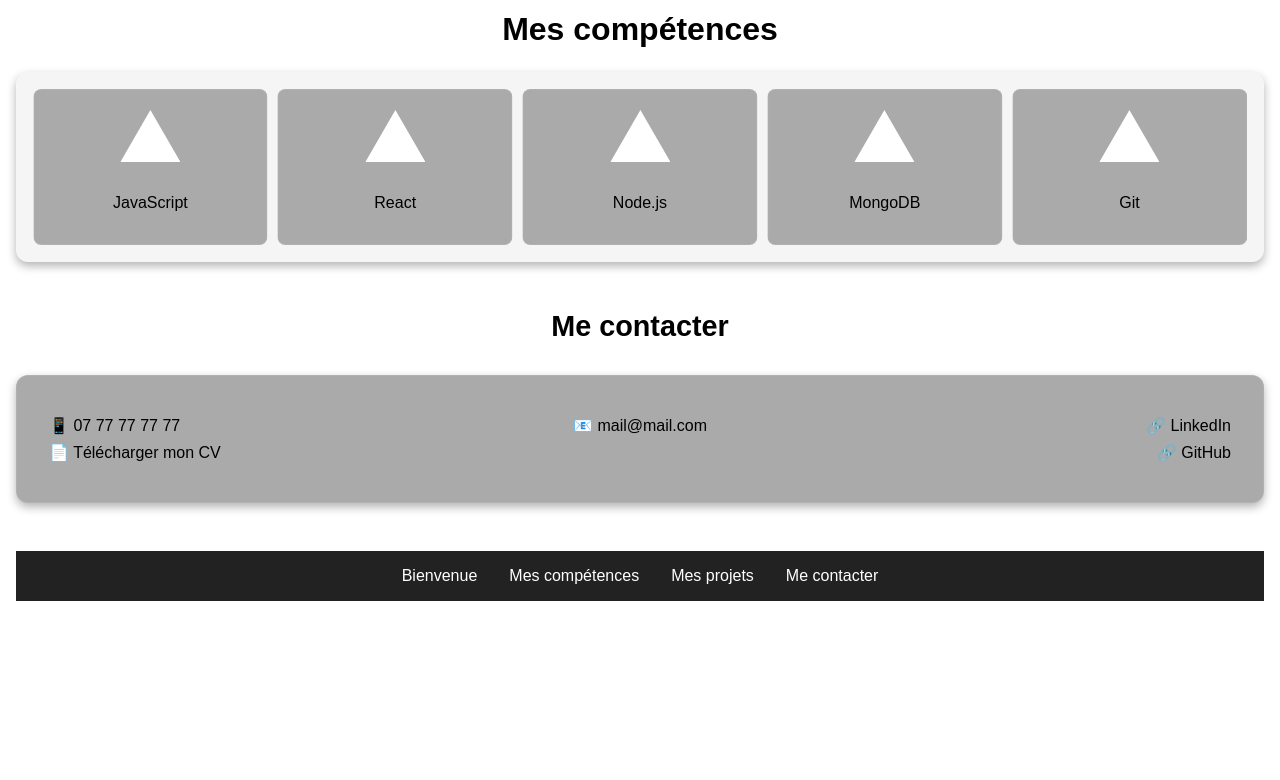
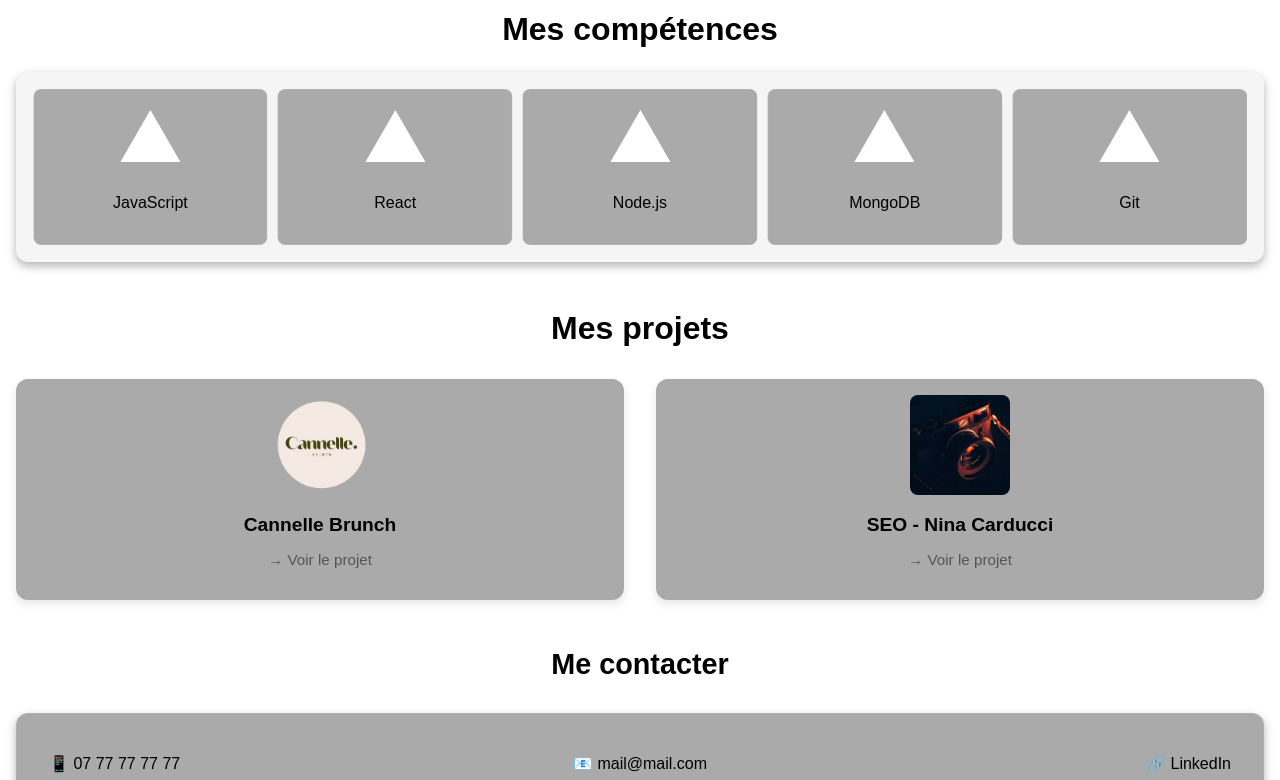
Before and after one commit to solzarr/Portfolio-developer_MERN, a Next.js app: page / in a window 1280 px wide. Shown: the part 396-1176 px from the top of the page. Before the commit the page ends 997 px from the top, so only its background shows below. Built offline with nearby package versions, Linux system fonts and the light colour scheme.

Commit message:
ajout des projets

```diff
--- a/app/page.tsx
+++ b/app/page.tsx
@@ -1,12 +1,14 @@
 import ContactSection from "@/components/ContactSection";
 import Hero from "@/components/Hero";
 import SkillsCarousel from "@/components/SkillsCarousel";
+import ProjectGrid from "@/components/ProjectGrid";
 
 export default function Home() {
   return (
     <>
       <Hero />
       <SkillsCarousel />
+      <ProjectGrid />
       <ContactSection />
     </>
   );
--- a/components/Header.tsx
+++ b/components/Header.tsx
@@ -1,26 +1,30 @@
 "use client";
 
 import Link from "next/link";
-import { useState, useEffect } from "react";
+import { useEffect, useState } from "react";
 import ThemeToggle from "./ThemeToggle";
 import Image from "next/image";
+import i18n from "@/lib/i18n";
 import "@/styles/layout.scss";
-import i18n from "@/lib/i18n";
 
 export default function Header() {
-  const [language, setLanguage] = useState<"fr" | "en">("fr");
+  const [language, setLanguage] = useState<"fr" | "en">(i18n.language as "fr" | "en");
 
+  // Écoute les changements de langue (utile si changée ailleurs)
   useEffect(() => {
-    const storedLang = localStorage.getItem("lang") as "fr" | "en" | null;
-    const initialLang = storedLang || "fr";
-    setLanguage(initialLang);
-    i18n.changeLanguage(initialLang); // synchronise i18n au chargement
+    const syncLang = () => {
+      const currentLang = i18n.language as "fr" | "en";
+      setLanguage(currentLang);
+    };
+    i18n.on("languageChanged", syncLang);
+    return () => {
+      i18n.off("languageChanged", syncLang);
+    };
   }, []);
 
   const handleLanguageChange = (lang: "fr" | "en") => {
-    setLanguage(lang);
+    i18n.changeLanguage(lang);
     localStorage.setItem("lang", lang);
-    i18n.changeLanguage(lang); // applique le changement de langue immédiatement
   };
 
   return (
@@ -46,6 +50,7 @@ export default function Header() {
 
         <div className="header__actions">
           <ThemeToggle />
+
           <div className="lang-switch toggle-group">
             <button
               onClick={() => handleLanguageChange("fr")}
@@ -63,6 +68,5 @@ export default function Header() {
         </div>
       </div>
     </header>
-
   );
 }
--- a/components/ProjectCard.tsx
+++ b/components/ProjectCard.tsx
@@ -0,0 +1,36 @@
+"use client";
+import { useTranslation } from "react-i18next";
+import Image from "next/image";
+import Link from "next/link";
+
+type ProjectCardProps = {
+  title: string;
+  link: string;
+  image: string;
+};
+
+export default function ProjectCard({ title, link, image }: ProjectCardProps) {
+    const { t } = useTranslation("common");
+  return (
+    <Link
+      href={link}
+      target="_blank"
+      rel="noopener noreferrer"
+      className="project-card"
+    >
+      <div className="project-card__image">
+        <Image
+          src={image}
+          alt={`Aperçu de ${title}`}
+          width={100}
+          height={100}
+          loading="lazy"
+        />
+      </div>
+      <div className="project-card__content">
+        <h3>{title}</h3>
+        <p>→ {t("seeProject")}</p>
+      </div>
+    </Link>
+  );
+}
--- a/components/ProjectGrid.tsx
+++ b/components/ProjectGrid.tsx
@@ -0,0 +1,25 @@
+"use client";
+import { useTranslation } from "react-i18next";
+
+import ProjectCard from "./ProjectCard";
+
+export default function ProjectGrid() {
+    const { t } = useTranslation("common");
+  return (
+    <section id="projects" className="project-grid">
+      <h2 className="project-grid__title">{t("projectsTitle")}</h2>
+      <div className="project-grid__wrapper">
+        <ProjectCard
+          title="Cannelle Brunch"
+          link="https://www.instagram.com/cannelle.brunch/"
+          image="/images/projects/cannelle_logo.webp"
+        />
+        <ProjectCard
+          title="SEO - Nina Carducci"
+          link="https://johan11683.github.io/Projet-4/"
+          image="/images/projects/camera.webp"
+        />
+      </div>
+    </section>
+  );
+}
--- a/public/locales/en/common.json
+++ b/public/locales/en/common.json
@@ -10,5 +10,7 @@
     "contact": "Contact me"
   },
   "contactTitle": "Contact me",
-  "dlmoncv": "Download my Resume"
+  "dlmoncv": "Download my Resume",
+  "projectsTitle": "My projects",
+  "seeProject": "See project"
 }
--- a/public/locales/fr/common.json
+++ b/public/locales/fr/common.json
@@ -10,5 +10,7 @@
     "contact": "Me contacter"
   },
   "contactTitle": "Me contacter",
-  "dlmoncv": "Télécharger mon CV"
+  "dlmoncv": "Télécharger mon CV",
+  "projectsTitle": "Mes projets",
+  "seeProject": "Voir le projet"
 }
--- a/styles/components.scss
+++ b/styles/components.scss
@@ -108,6 +108,76 @@
 }
 
 // ============================
+// =     PROJECT GRID         =
+// ============================
+
+.project-grid {
+  margin-bottom: 3rem;
+
+  &__title {
+    text-align: center;
+    font-size: 2rem;
+    margin-bottom: 2rem;
+    font-weight: bold;
+  }
+
+  &__wrapper {
+    display: grid;
+    grid-template-columns: repeat(auto-fit, minmax(280px, 1fr));
+    gap: 2rem;
+  }
+}
+
+// ============================
+// =     PROJECT CARD         =
+// ============================
+
+.project-card {
+  display: block;
+  padding: 1rem;
+  background: #aaa;
+  border-radius: 12px;
+  box-shadow: 0 4px 10px rgba(0, 0, 0, 0.1);
+  text-decoration: none;
+  color: inherit;
+  transition: transform 0.2s ease;
+  text-align: center;
+
+  &:hover {
+    transform: translateY(-5px);
+  }
+
+  &__image {
+    width: 100px;
+    height: 100px;
+    margin: 0 auto 1rem;
+    border-radius: 8px;
+    overflow: hidden;
+
+    img {
+      width: 100%;
+      height: 100%;
+      object-fit: cover;
+      display: block;
+    }
+  }
+
+  &__content {
+    h3 {
+      font-size: 1.2rem;
+      margin-bottom: 0.5rem;
+    }
+
+    p {
+      color: #555;
+      font-size: 0.95rem;
+    }
+  }
+}
+
+
+
+// ============================
 // =     CONTACT SECTION      =
 // ============================
 .contact-section {
```
Also changed, not shown: app/layout.tsx (line endings or trailing spaces), components/Hero.tsx (line endings or trailing spaces), lib/i18n.ts (line endings or trailing spaces), public/images/projects/camera.webp (added), public/images/projects/cannelle_logo.webp (added). Lines whose indentation alone changed are shown as unchanged.
